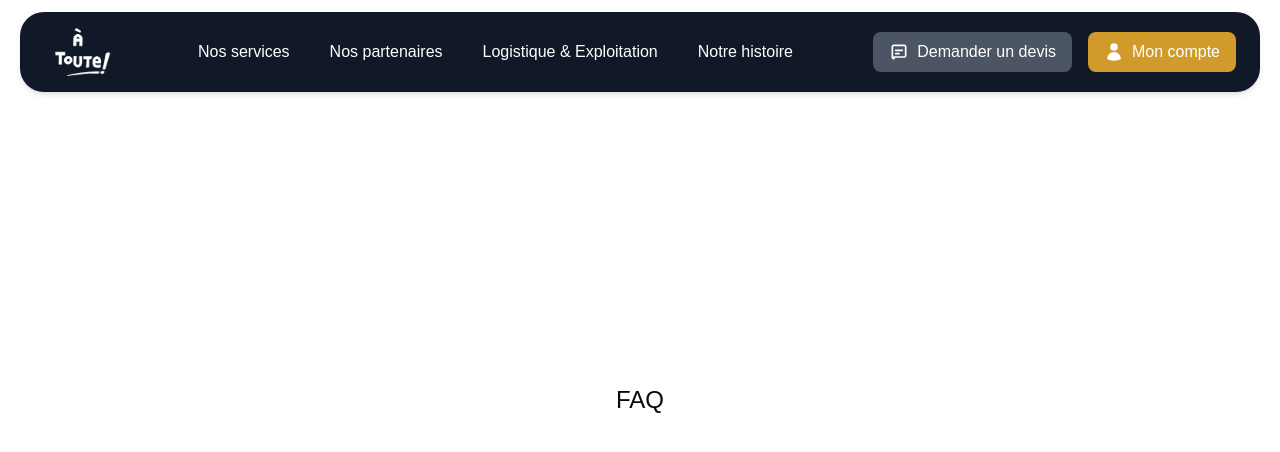
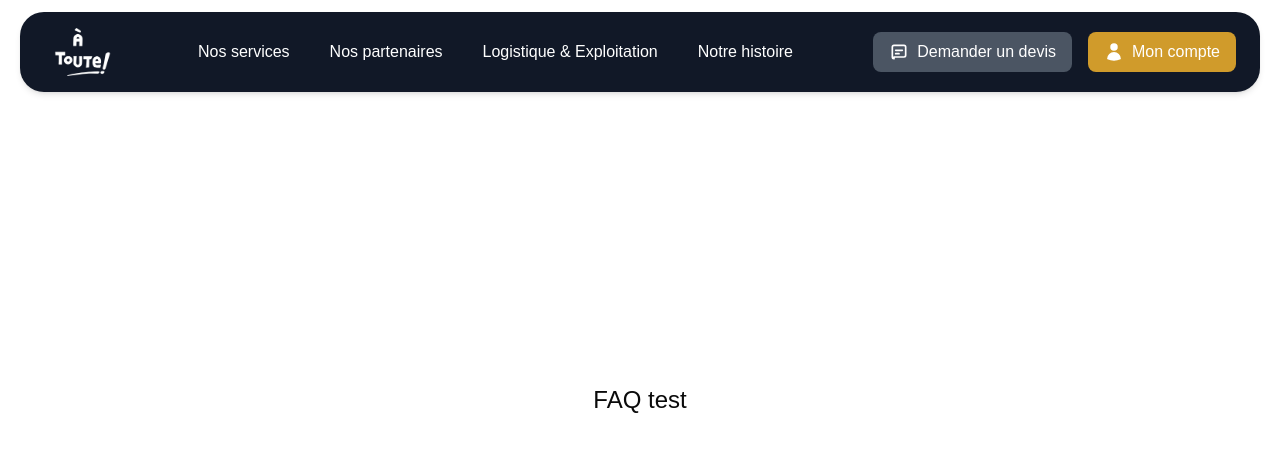
Before and after one commit to DanyDeCarvalho/a-toute, a Next.js app: page /faq in a window 1280 px wide. Shown: the top 452 px of the page. Built offline with nearby package versions, Linux system fonts and the light colour scheme.

Commit message:
Update page.js

```diff
--- a/src/app/faq/page.js
+++ b/src/app/faq/page.js
@@ -3,7 +3,7 @@
 export default async function FaqPage() {
   return (
     <main className="w-full h-full flex items-center justify-center">
-      <h1 className="text-2xl">FAQ</h1>
+      <h1 className="text-2xl">FAQ test</h1>
     </main>
   );
 }
```
